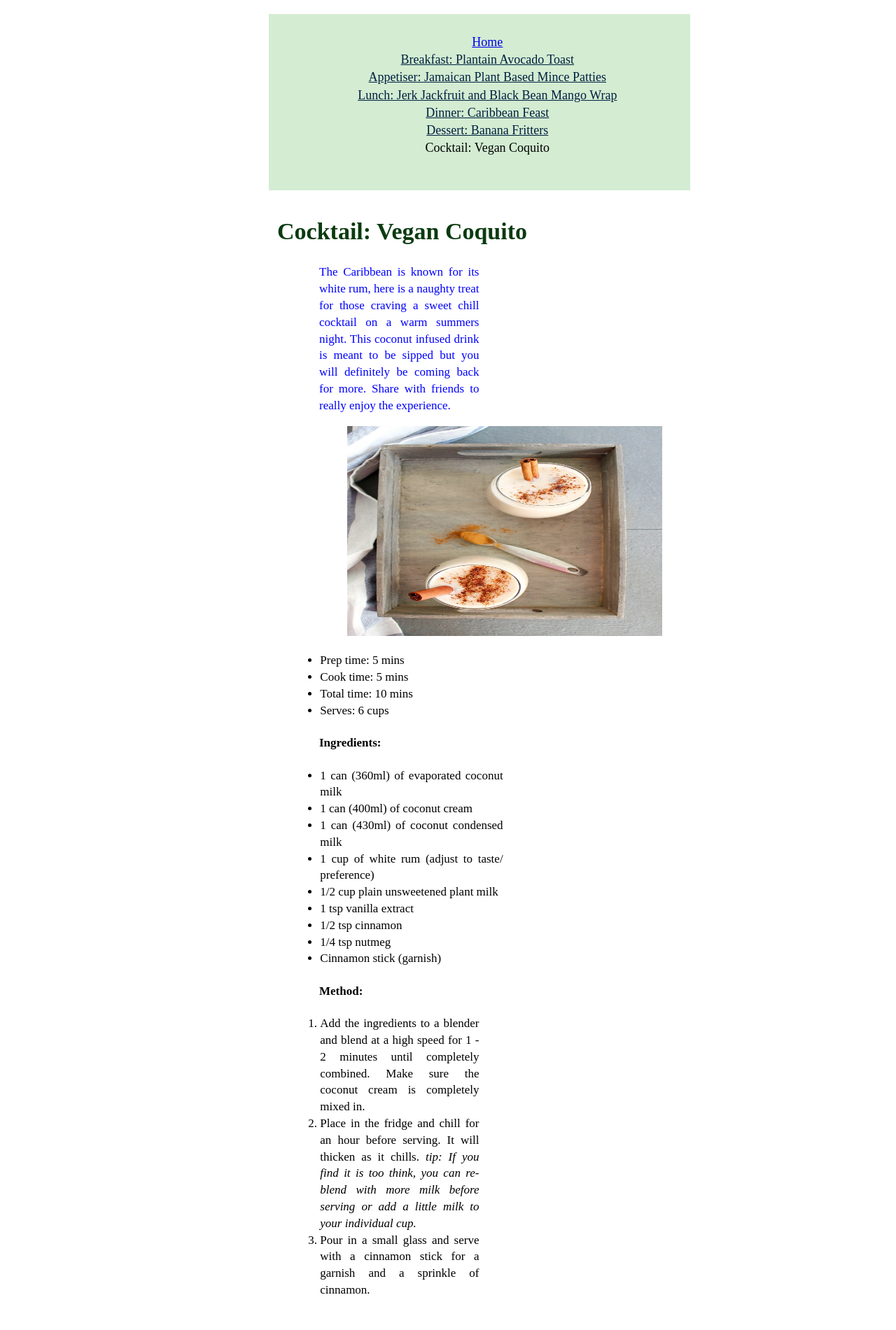
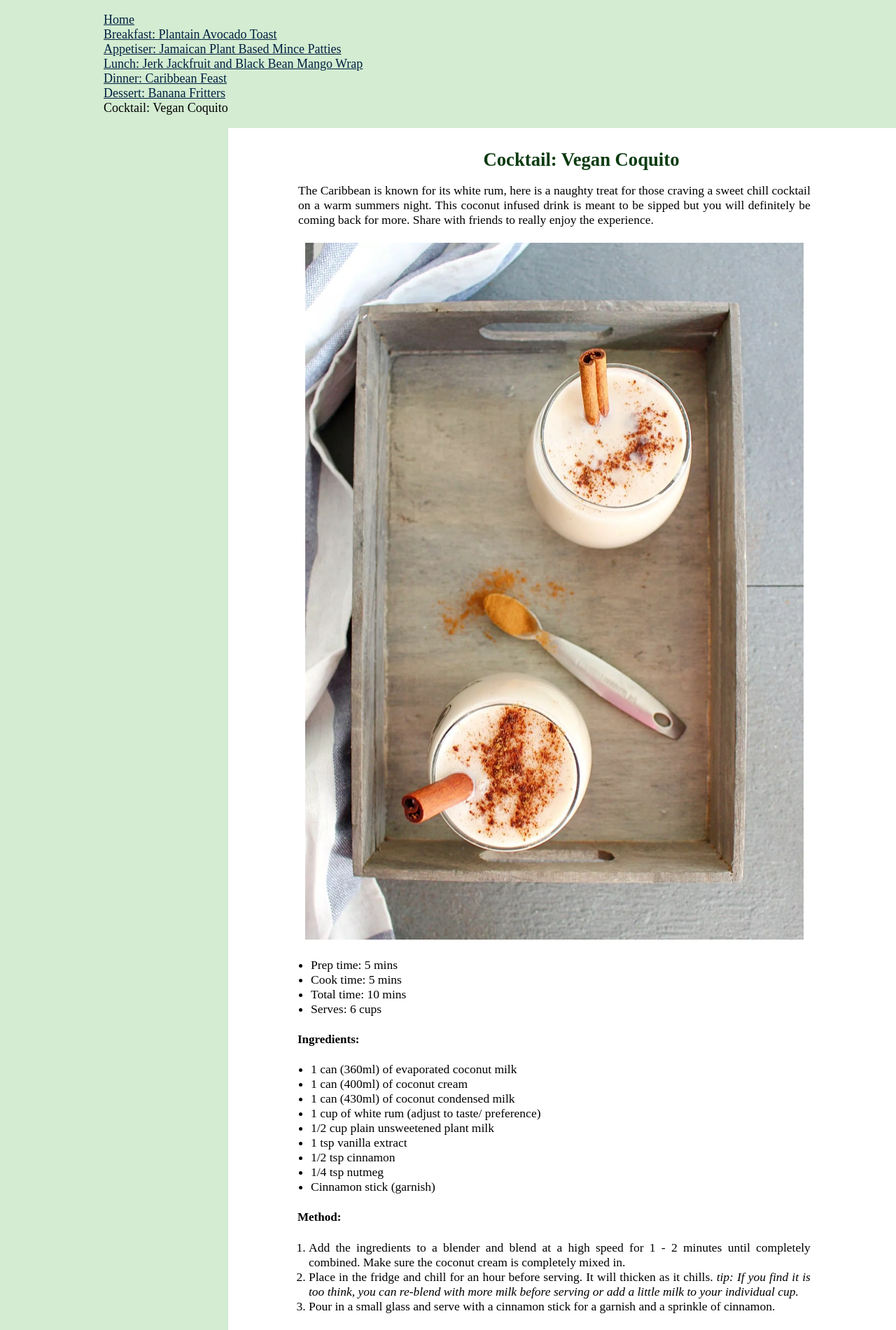
Before and after one commit to Nicolle90/CVRecipes, a Jekyll site: the page built from _recipes/recipe6.md, in a window 1280 px wide. Shown: the top 1901 px of the page at 70% size. Built offline with Jekyll 4.4.1, drawn with Linux system fonts in a browser that asks for light colours.

Commit message:
Update recipes.css

```diff
--- a/styles/recipes.css
+++ b/styles/recipes.css
@@ -1,271 +1,202 @@
-/* CSS for recipes */
-
-html {
+html{
   -ms-text-size-adjust: 100%;
   -webkit-text-size-adjust: 100%;
-  background: #fff;
-}
-
-.menu {
-  display: block;
-  border: 1px solid gray;
-  width: 15%;
-  font-size: 60%;
-  padding: 10px;
-  margin: 20px 0;
-}
-
-body{
-color: black;
-line-height: 1.4;
-margin-left: 30%;
-margin-right: 23%;
-font-size: 17px;
-background-color: #d3ecd2
-}
-
-
-.content{
-  width: 100%;
-  text-align: justify;
-  border-width: thick;
-}
-
-
-h1{
-  color: black;
-  width: 100%;
-}
-
-
-p{
-  color: blue;
-  margin-right: 13%;
-
-}
-
-
-ul{
-color: black;
-padding-left: 0.5%;
-}
-
-
-ol{
-  color:black;
-  margin-right: 13%;
-  padding-left: 0.5%;
-}
-
-
-.content {
-width:45%;
-margin-left: 60px;
-}
-
-
-img{
-width: 450px;
-height: 300px;
-max-width: 700px;
-max-height: 600px;
-}
-
-.maincoverdish{
-  width: 520px;
-  height: 600px;
-}
-
-
-.post-content{
-  width: 210%;
-  text-align: justify;
-}
-
-
-
-
-.posts{
-  text-align: justify;
-width: 200%;
-}
-
-.post-link{
-  color: #0a3b10;
-  font-size: 19px;
-  display: inline-block;
-
-}
-
-.excerpt{
-  width: 102%;
-}
-
-.menu{
-  font-size: 18px;
-  text-align: center;
-  border: 0px;
-width: 100%;
-}
-
-
-.blackpalmtrees{
-opacity: 100%;
-width: 520px;
-height: 350px;
-margin-left: 50px;
-color: black;
-
+  background: #d3ecd2;
 }
 
 main{
   background-color: white;
   padding-top: 12px;
   padding-bottom: 12px;
-padding-left: 12px;
-padding-right: 6px;
-
+  margin-left: 25%;
+  margin-right: 25%;
 }
 
 header h1{
   color:#0a3b10;
+margin-left: 150px;
+margin-right: 95px;
+flex-wrap: wrap;
+text-align: center;
+}
+
+.content{
+  width:83%;
+margin-left: 40px;
+text-align: justify;
+color: black;
+}
+
+p{
+margin-left: 60px;
+font-size: 17.5px;
+}
+
+figure img {src: = "images/covercaribbeansoulveganstyle.jpeg";
+height: 200%;
+width: 100%;
+margin-left: 30px;
+padding-top: 5px;
+padding-bottom: 5px;
+
 }
 
 .itemlistheading{
-  width: 200%;
+  margin-left: 205px;
+  text-align: justify;
+  color: black;
+font-size: 18px;
 }
 
-.recipedesc{
-  width: 180%;
-  text-align: justify;
-}
-.recipetitle{
-  padding-left: 80px;
-}
-.recipelisttitle{
-  padding-left: 150px;
+.post-link{
+  color: #0a3b10;
 }
 
-.mainpagetitle{
-padding-left: 150px;
-}
-
-.ingredientlist{
-  width: 500%;
-}
-.mainfoodimage{
+.menu a{
+  color: #00203FFF
 
 }
 
-.methodlist{
-width: 180%;
-text-align: justify;
-
-}
 .allrecipes{
   list-style-type: none;
+  width:83%;
+margin-left: 100px;
+text-align: center;
+color: black;
+font-size: 18px;
 }
 
-.clear{
-  color: #00203FFF;
-}
-.recipehere{
-  color: black;
+ul{
+  margin-left: 38px;
+  font-size: 17.5px;
 }
 
-.homebutton{
-  color: #00203FFF;
+h4{
+  margin-left: 59px;
+  font-size: 17px;
+}
+
+ol{
+  margin-left: 35px;
+  font-size: 17.5px;
+
+  text-align: justify;
+}
+
+@media screen and (max-width:900px) {
+
+main {
+width: auto;
+margin-left: auto;
+}
+
+body {margin-left: auto;
+}
+
 }
 
 
-@media screen and (max-width: 700px){
+@media screen and (max-width:700px) {
+main {
+ width: auto;
+ margin-left: auto;}
 
-figure{
-  width: 50%;
-  margin: 0 auto 2 rem auto;
+body {
+  margin-left: auto;
 }
 
-main{
-  width: 200%;
-  min-width: 70%;
-  max-width: 0 auto;
-  padding: 0 auto;
-  margin-left: 10px:
-  display: flex;
 }
 
-body{
-  background-color: white;
-  padding: 0 auto;
-font-size: 14px;
-margin-left: 0 auto;
-margin-right: 0 auto;
-text-align: left;
-display: inline;
+
+
+@media screen and (max-width:500px) {
+main {
+ width: auto;
+ margin-left: auto;
 }
 
-.mainfoodimage{
-  width: 150%;
-  min-width: 30%;
-  padding: 0%;
-  text-align: justify;
-  display: flex;
+body {
+ margin-left: auto;
 }
 
-.recipedesc{
-width:90%;
-  min-width: 50%;
-  text-align: justify;
-  display: flex;
 }
 
-.recipetitle{
-  font-size: 18px;
-}
-.homebutton{
-  font-size: 14px;
-  text-align: justify;
-  display: flex;
+@media screen and (max-width:450px) {
+main {
+ width: auto;
+ margin-left: auto;
 }
 
-.recipehere{
-  font-size: 14px;
-  text-align: justify;
-  display: flex;
-}
-.clear{
-  font-size: 14px;
-  text-align: center;
-  display: flex;
-}
-.blackpalmtrees{
-  width:100%;
-  height: 60%;
-}
-.methodlist{
-  width:90%;
-    min-width: 50%;
-  display: block;
-  flexi-wrap: wrap;
-  text-align: justify;
-}
-.posts{
-  width:90%;
-    min-width: 50%;
+body {
+ margin-left: auto;
+ margin-right: auto;
 }
 
-.introtorecipes{
-  width:40%;
-    min-width: 15%;
+
+.menu a{
+ position: relative;
+ top:0;
+ left: 20%;
+ width:100%;
  display: block;
-    flexi-wrap: wrap;
+ text-align: center;
+}
+
+}
+
+@media screen and (min-width:300px) {
+main {
+ width: auto;
+ margin-right:auto;
+}
+
+body  {
+ margin-right: auto;
+}
+
+.menu a{
+ position: relative;
+ top:0;
+ left: 20%;
+ width:100%;
+ display: block;
+ text-align: center;
+}
+
+}
+
+@media screen and (min-width:200px) {
+main {
+ width: auto;
+ margin-right:auto;
+ font-size: 10pt;
+}
+
+.menu a{
+ position: relative;
+ top:0;
+ left: 0;
+ width:100%;
+ display: block;
  text-align: justify;
 }
 
-.maincoverdish{
-  width:50%;
-  height: 60%;
+.allrecipes{
+ position: relative;
+ top:0;
+ left: 0;
+ width:100%;
+ display: block;
+ text-align: justify;
+ flex-flow: wrap;
+}
 
+.post-link{
+ font-size: 14pt;
+}
+
+.itemlistheading{
+ margin: auto;
 }
 
 }
```
Lines whose indentation alone changed are shown as unchanged.
